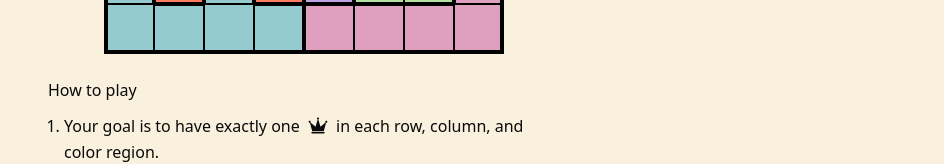
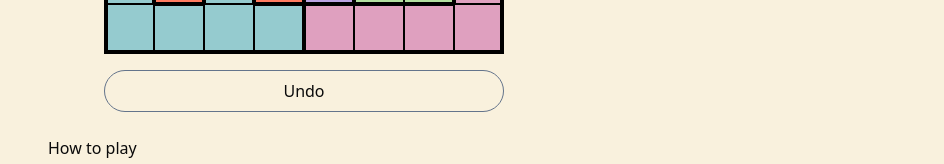
Before and after one commit to samimsu/queens-game-linkedin, a React (Vite) app: page /level/1 in a window 1280 px wide. Shown: the part 446-610 px from the top of the page, without its empty margins (336-1280 px from the left). Built offline with nearby package versions, Linux system fonts and the light colour scheme.

Commit message:
Add undo button (#361)
* Add undo button

* translate undo button

* styled undo button when level is won

* fix undo queen

* fix WinningScreen alignment

* fix reset game reset also undo button

```diff
--- /dev/null
+++ b/src/components/Button.tsx
@@ -0,0 +1,28 @@
+import React from "react";
+
+interface ButtonProps extends React.ButtonHTMLAttributes<HTMLButtonElement> {
+  children: React.ReactNode;
+}
+
+const stylesDisabled: React.CSSProperties = {
+    cursor: "not-allowed",
+    backgroundColor: "rgb(140 140 140 / .2)",
+    border: "none",
+};
+
+const Button: React.FC<ButtonProps> = ({ children, disabled, style, ...props }) => {
+    return (
+        <button
+            disabled={disabled}
+            {...props}
+            style={{
+                ...(disabled ? stylesDisabled : {}),
+                ...style,
+            }}
+        >
+            {children}
+        </button>
+    );
+};
+
+export default Button;
--- a/src/components/GameLevel/Level.jsx
+++ b/src/components/GameLevel/Level.jsx
@@ -1,4 +1,4 @@
-import React, { useEffect, useState } from "react";
+import React, { useEffect, useRef, useState } from "react";
 import { Link } from "react-router-dom";
 import Giscus from "@giscus/react";
 import Board from "./components/Board";
@@ -29,6 +29,7 @@ import {
 import getNavigationLevels from "@/utils/getNavigationLevels";
 import { useTheme } from "next-themes";
 import { useTranslation } from "react-i18next";
+import Button from "../Button";
 
 const Level = ({ id, level }) => {
   const { theme } = useTheme();
@@ -51,6 +52,7 @@ const Level = ({ id, level }) => {
   const [showClock, setShowClock] = useState(getShowClockPreference);
   const [autoPlaceXs, setAutoPlaceXs] = useState(getAutoPlaceXsPreference);
   const { t, i18n } = useTranslation();
+  const history = useRef([])
 
   const { previousLevel, nextLevel, previousDisabled, nextDisabled } =
     getNavigationLevels(id, level);
@@ -69,10 +71,13 @@ const Level = ({ id, level }) => {
 
     if (currentValue === null) {
       newBoard[row][col] = "X";
+      addToHistory({ row, col, symbol: "X" })
     } else if (currentValue === "X") {
       placeQueen(newBoard, row, col);
+      addToHistory({ row, col, symbol: "Q" })
     } else if (currentValue === "Q") {
       removeQueen(newBoard, row, col);
+      addToHistory({ row, col, symbol: null })
     }
 
     // Check for win condition after updating the board
@@ -106,6 +111,7 @@ const Level = ({ id, level }) => {
     for (const [row, col] of squares) {
       if (newBoard[row][col] !== "Q") {
         newBoard[row][col] = "X";
+        addToHistory({ row, col, symbol: "X" })
       }
     }
     setBoard(newBoard);
@@ -271,6 +277,14 @@ const Level = ({ id, level }) => {
     });
   };
 
+  const addToHistory = ({row, col, symbol}) => {
+    history.current.push({
+      row,
+      col,
+      symbol
+    })
+  }
+
   const toggleClashingQueens = () => {
     const newSetting = !showClashingQueens;
     setShowClashingQueens(newSetting);
@@ -298,6 +312,22 @@ const Level = ({ id, level }) => {
   const handleTimeUpdate = (time) => {
     setTimer(time);
   };
+
+  const handleUndo = () => {
+    const newBoard = structuredClone(board);
+    const latest = history.current.pop();
+
+    if (!latest) return
+    if (latest.symbol == "X") {
+      newBoard[latest.row][latest.col] = null
+    } else if (latest.symbol == "Q") {
+      removeQueen(newBoard, latest.row, latest.col);
+      newBoard[latest.row][latest.col] = "X"
+    } else if (latest.symbol == null) {
+      placeQueen(newBoard, latest.row, latest.col);
+    }
+    setBoard(newBoard);
+  }
 
   const PreviousLevelButton = ({ children, className }) => {
     return (
@@ -389,6 +419,7 @@ const Level = ({ id, level }) => {
                     setBoard(createEmptyBoard(levelSize));
                     setHasWon(false);
                     setShowWinningScreen(false);
+                    history.current = []
                   }}
                   className="border border-slate-500 rounded-full p-2 mr-2"
                 >
@@ -435,6 +466,13 @@ const Level = ({ id, level }) => {
               clashingQueens={clashingQueens}
             />
           </div>
+          <Button
+            className="border border-slate-500 rounded-full p-2 mr-2 w-full mt-[16px]"
+            onClick={handleUndo}
+            disabled={hasWon}
+          >
+            {t('UNDO')}
+          </Button>
         </div>
 
         {showInstructions && <HowToPlay />}
--- a/src/i18n/en.json
+++ b/src/i18n/en.json
@@ -70,5 +70,6 @@
     "DARK": "Dark",
     "LIGHT": "Light"
   },
-  "SUPPORT_ME_ON_PATREON": "Support me on Patreon"
+  "SUPPORT_ME_ON_PATREON": "Support me on Patreon",
+  "UNDO": "Undo"
 }
--- a/src/i18n/it.json
+++ b/src/i18n/it.json
@@ -70,5 +70,6 @@
     "DARK": "Scuro",
     "LIGHT": "Chiaro"
   },
-  "SUPPORT_ME_ON_PATREON": "Supportami su Patreon"
+  "SUPPORT_ME_ON_PATREON": "Supportami su Patreon",
+  "UNDO": "Annulla"
 }
```
